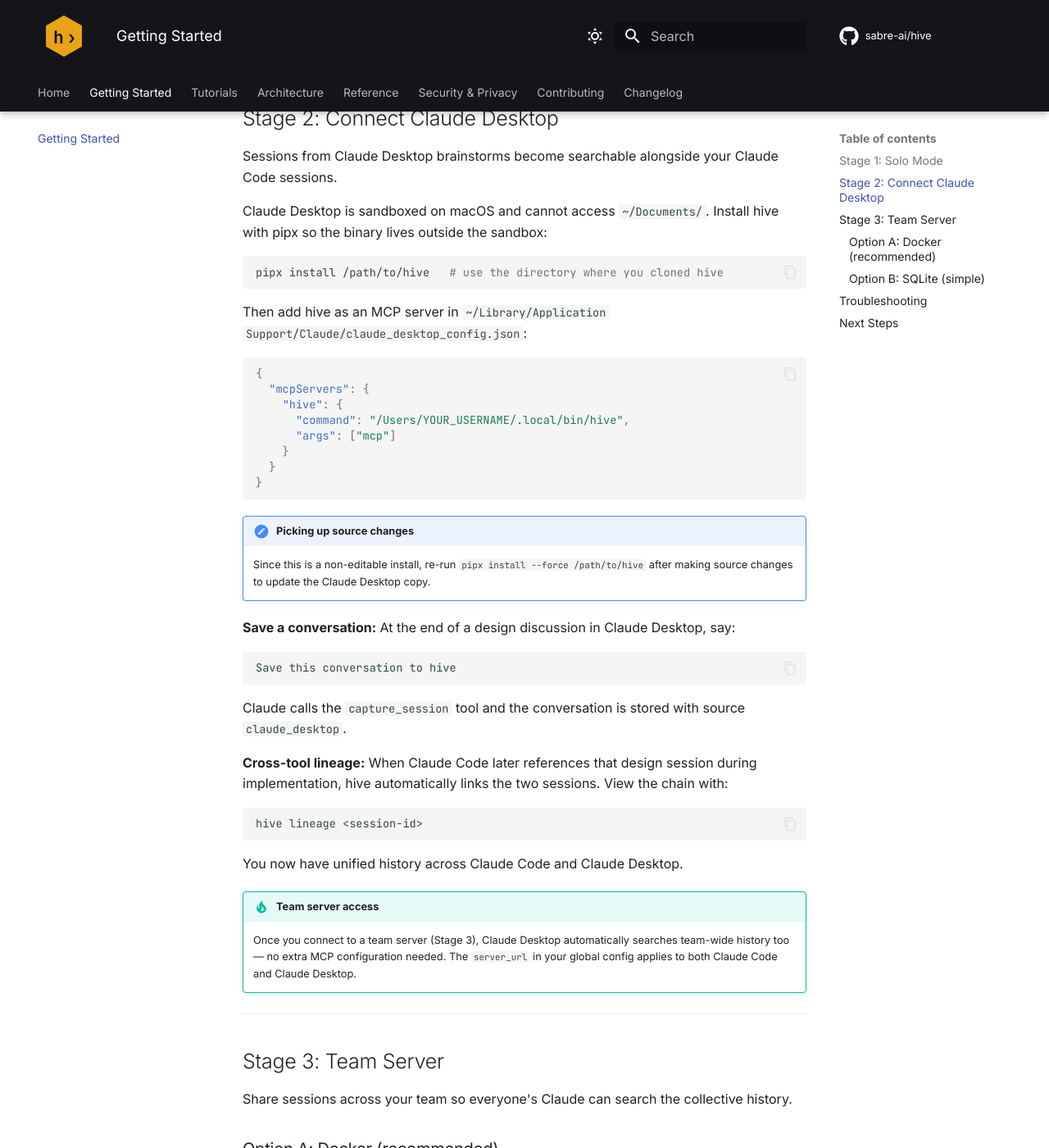
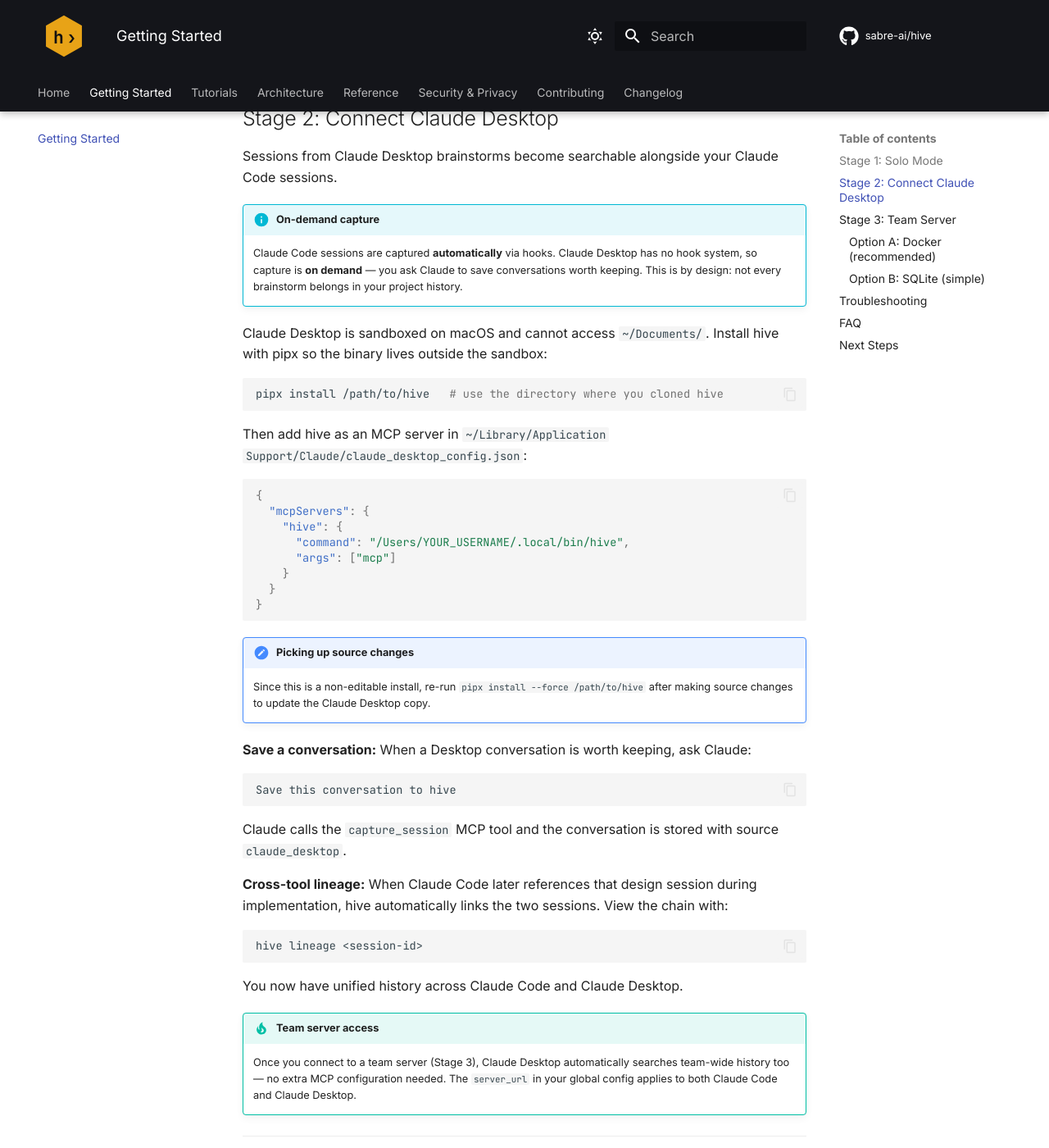
Before and after one commit to sabre-ai/hive, an MkDocs documentation site: the page built from docs/getting-started/index.md, in a window 1280 px wide and 1400 px high, scrolled down 1148 px. Shown: the whole window at 82% size. Built offline with MkDocs 1.6.1 and Material for MkDocs 9.7.7, drawn with Linux system fonts in a browser that asks for light colours; comment, search, counter and statistics services are not loaded; the version menu is left out; some of the changed text lies outside the part shown.

Commit message:
Clarify Desktop on-demand capture and add FAQ (#30)
## Summary
- Add callout in Stage 2 explaining Desktop capture is on-demand (not
automatic) and why
- Reword "Save a conversation" to frame it as optional curation, not a
required step
- Add FAQ section covering: data privacy in solo mode, store.db vs
server.db, secret scrubbing

## Test plan
- [ ] `mkdocs serve` — verify info callout and FAQ accordions render
correctly in getting-started page

🤖 Generated with [Claude Code](https://claude.com/claude-code)

Co-authored-by: Claude Opus 4.6 (1M context) <noreply@anthropic.com>

````diff
--- a/docs/getting-started/index.md
+++ b/docs/getting-started/index.md
@@ -59,6 +59,9 @@ You now have automatic session capture, local search, and Claude can query your
 
 Sessions from Claude Desktop brainstorms become searchable alongside your Claude Code sessions.
 
+!!! info "On-demand capture"
+    Claude Code sessions are captured **automatically** via hooks. Claude Desktop has no hook system, so capture is **on demand** — you ask Claude to save conversations worth keeping. This is by design: not every brainstorm belongs in your project history.
+
 Claude Desktop is sandboxed on macOS and cannot access `~/Documents/`. Install hive with pipx so the binary lives outside the sandbox:
 
 ```bash
@@ -81,13 +84,13 @@ Then add hive as an MCP server in `~/Library/Application Support/Claude/claude_d
 !!! note "Picking up source changes"
     Since this is a non-editable install, re-run `pipx install --force /path/to/hive` after making source changes to update the Claude Desktop copy.
 
-**Save a conversation:** At the end of a design discussion in Claude Desktop, say:
+**Save a conversation:** When a Desktop conversation is worth keeping, ask Claude:
 
 ```
 Save this conversation to hive
 ```
 
-Claude calls the `capture_session` tool and the conversation is stored with source `claude_desktop`.
+Claude calls the `capture_session` MCP tool and the conversation is stored with source `claude_desktop`.
 
 **Cross-tool lineage:** When Claude Code later references that design session during implementation, hive automatically links the two sessions. View the chain with:
 
@@ -189,6 +192,17 @@ You now have shared, searchable AI coding history for your team.
 ??? tip "Sessions not appearing on the team server"
     Run `hive config sharing on` and check `.hive/config.toml` has `sharing = "on"`. Verify the server URL with `curl`.
 
+## FAQ
+
+??? question "Does hive send any data off my machine in solo mode?"
+    **No.** In solo mode, everything stays local. Sessions are stored in `~/.local/share/hive/store.db` on your machine. No network calls, no telemetry, no phoning home. Data only leaves your laptop if you explicitly enable sharing to a team server (Stage 3).
+
+??? question "What's the difference between `store.db` and `server.db`?"
+    `store.db` is your **local** database — every captured session lives here. `server.db` only exists if you run a team server. When you opt in to sharing, sessions are pushed from your local `store.db` to the team `server.db`. In solo mode, `server.db` doesn't exist.
+
+??? question "Are my secrets safe?"
+    Hive scrubs secrets (API keys, tokens, passwords) from session content before storage using 25+ regex patterns. When sharing is enabled, scrubbing runs again before anything leaves your machine. See [Security & Privacy](../security.md) for details.
+
 ## Next Steps
 
 - [Daily Workflow](../tutorials/workflow.md) — day-to-day patterns
````
